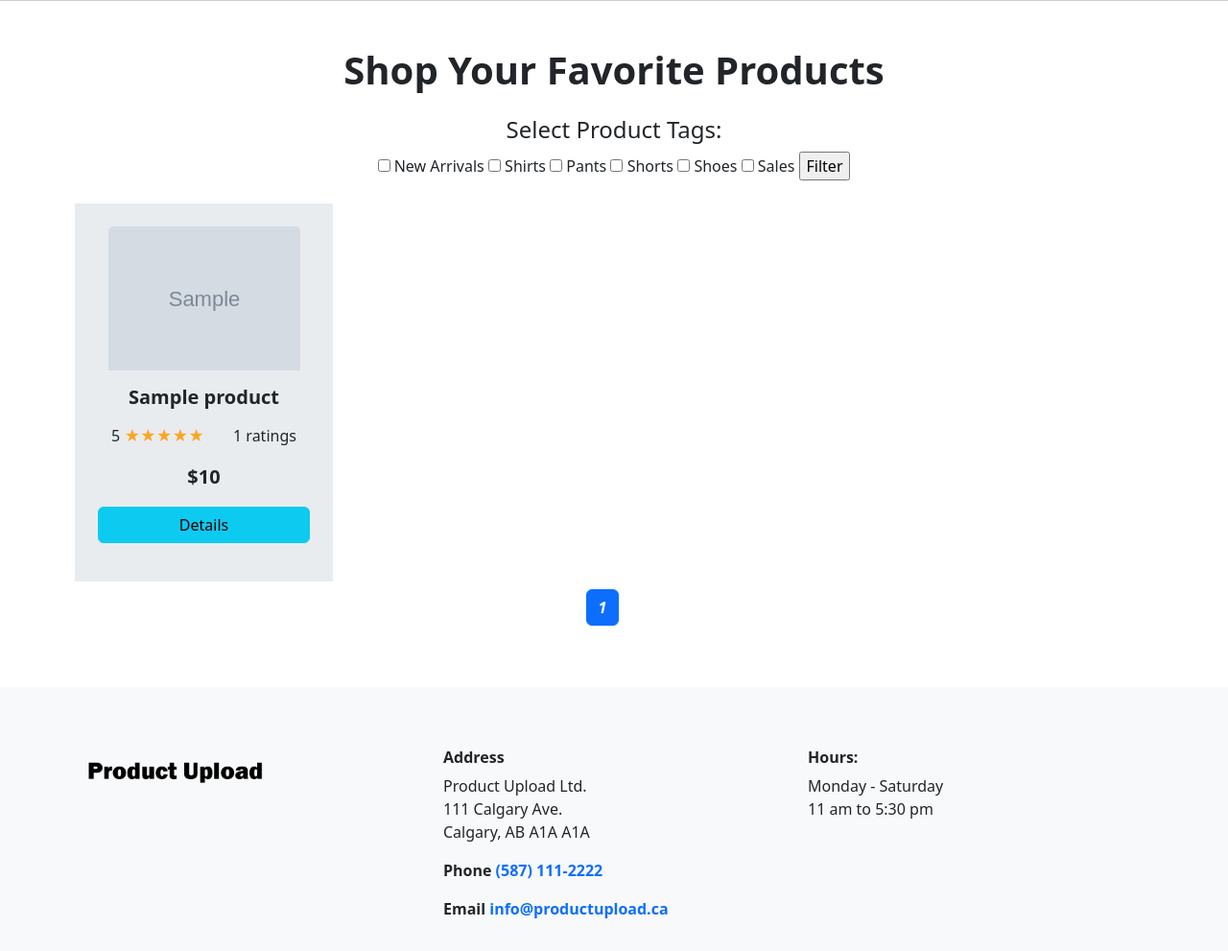
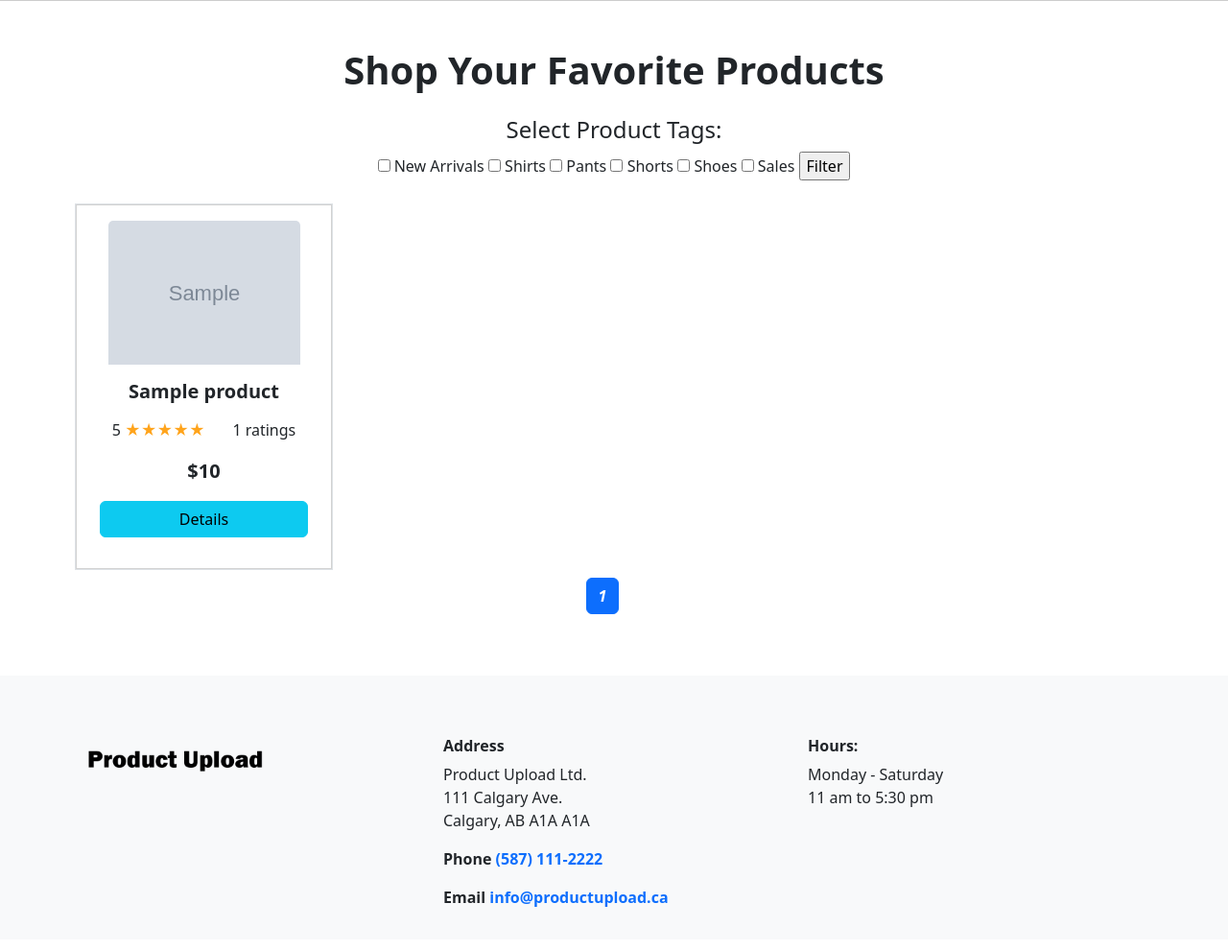
Before and after one commit to Zwill1/PHP-PRODUCT-UPLOAD-V2, a PHP site: page /PHP-PRODUCT-UPLOAD-v2/index.php in a window 1280 px wide. Shown: the part 595-1586 px from the top of the page at 96% size. After the commit the page ends 1540 px from the top, so only its background shows below. Run offline with PHP 8.4, Linux system fonts and the light colour scheme; tables that the repository leaves empty or names only in its code hold one stand-in row (values such as "Sample post"); grey boxes marked "Sample" are stand-in pictures; grey boxes labelled with a size stand in for pictures from a placeholder-image service; data that the repository does not hold is empty; some libraries are stand-ins or nearby versions.

Commit message:
finish card style for index page

```diff
--- a/index.php
+++ b/index.php
@@ -130,8 +130,9 @@
             ?>
 
             <?php foreach ($results as $row): ?>
-                    <div class="col-sm-12 col-md-6 col-lg-4 col-xl-3 p-2">
-                        <div class="card border-0 p-2 rounded-0 bg-body-secondary py-4" id="product-<?php echo htmlspecialchars($row['prodid']); ?>">
+                    <div class="col-sm-12 col-md-6 col-lg-4 col-xl-3 p-0">
+                        <div class="border rounded-none border-8 border-solid border-gray-800 m-2">
+                            <div class="card px-2 rounded-0 py-3 border-transparent" id="product-<?php echo htmlspecialchars($row['prodid']); ?>">
                                 <div class="d-flex justify-content-center">
                                     <img src="<?php echo htmlspecialchars($row['prodimage']); ?>" class="card-img-top" alt="<?php echo htmlspecialchars($row['prodname']); ?>" style="height: 150px; width: auto;">
                                 </div>
@@ -148,6 +149,7 @@
                                     </div>
                                     <div class="col-12">
                                         <a href="db/product.php?id=<?php echo htmlspecialchars($row['prodid']); ?>" class="btn btn-info w-100">Details</a>
+                                    </div>
                                 </div>
                             </div>
                         </div>
```
Lines whose indentation alone changed are shown as unchanged.
